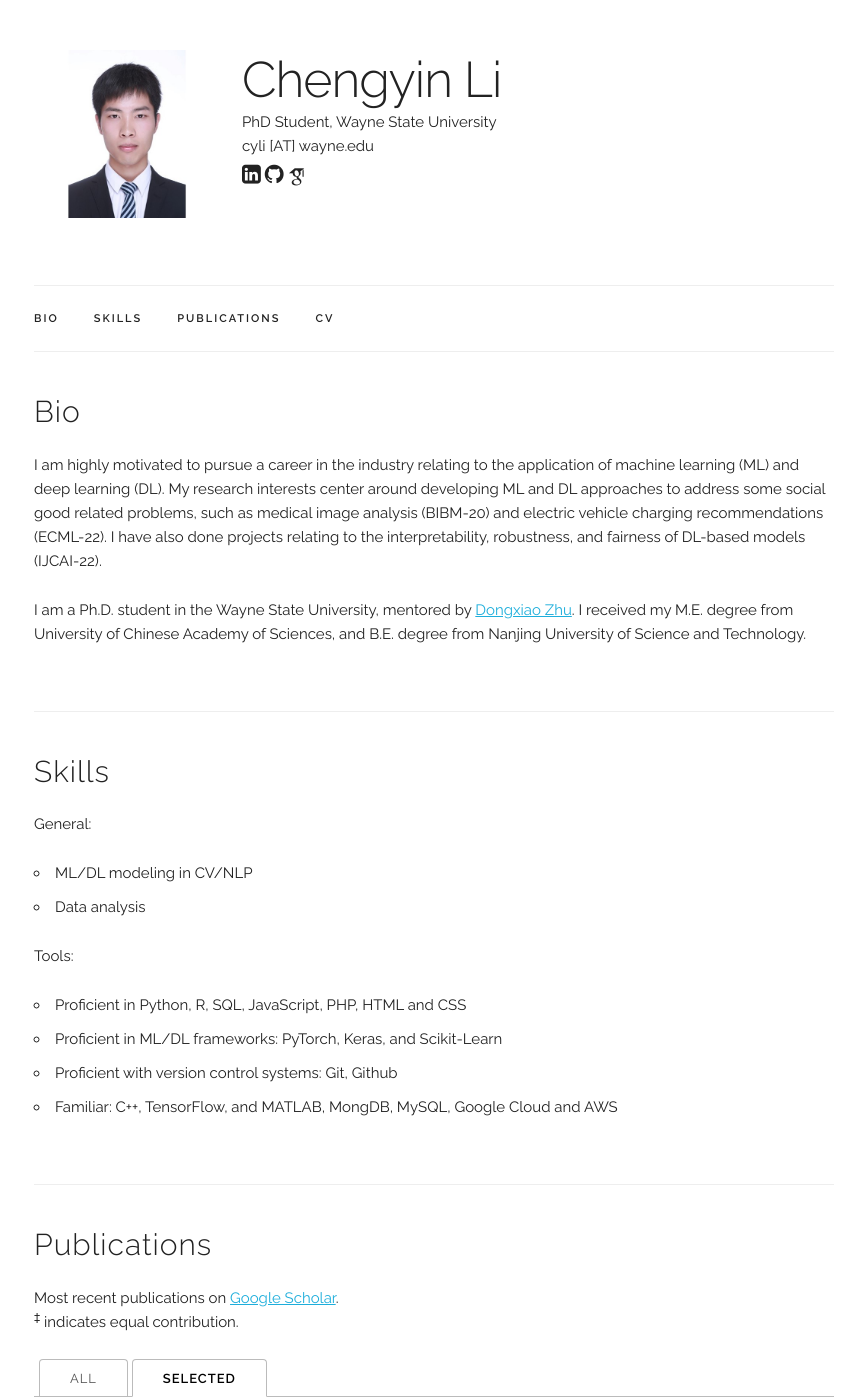
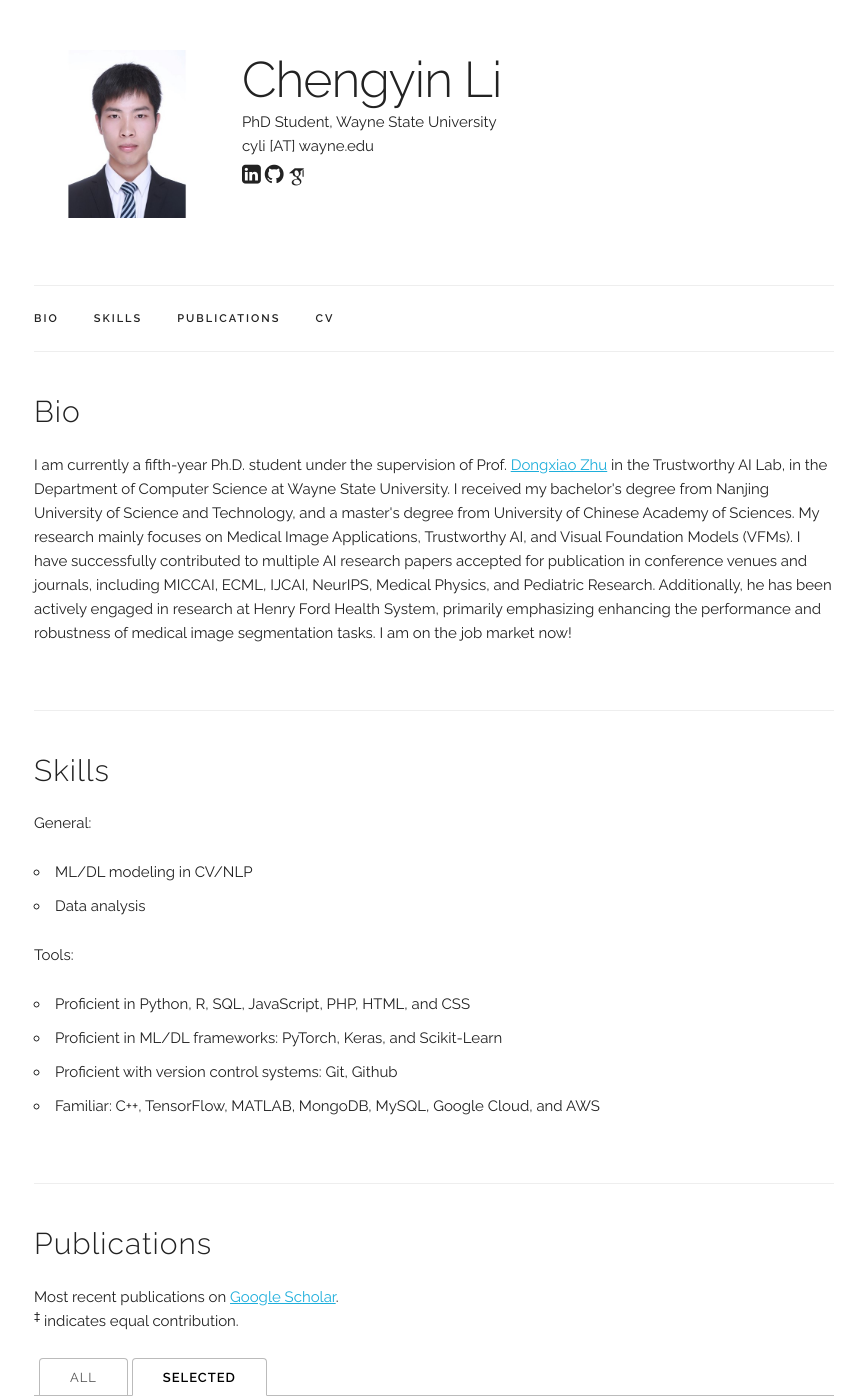
Before and after one commit to ChengyinLee/chengyinlee.github.io, a Jekyll site: the page built from index.html, in a window 1280 px wide and 1400 px high. Shown: the whole window, without its empty margins (206-1071 px from the left). Built offline with Jekyll 4.4.1, drawn with Linux system fonts in a browser that asks for light colours; some web fonts are replaced.

Commit message:
Update index.html

```diff
--- a/index.html
+++ b/index.html
@@ -6,43 +6,13 @@ title: Home
 <div class="docs-section" id="bio">
   <h4>Bio</h4>
   <p>
-     I am highly motivated to pursue a career in the industry relating to the application of machine learning (ML) and deep learning (DL).
-    My research interests center around developing ML and DL approaches to address some social good related problems, such as medical image analysis (BIBM-20)
-    and electric vehicle charging recommendations (ECML-22). I have also done projects relating to the interpretability, robustness, and fairness of DL-based models
-    (IJCAI-22).
-  </p>
-<!--   <p>
-    My research interests center around solving spatial-temporal data mining problems and applying the developed
-    learning approaches to broad AI applications in time series forecasting, sentiment analysis in NLP, and
-    healthcare outcome prediction.
-  </p> -->
-
-<!--   <p>
-    I am currently a Ph.D. Student in the Department of Computer Science at Wayne State University.
-    I am well motivated to pursue a research career after several years in the industry.
-    My research focuses on Trustworthy AI, including interpretability, robustness, and fairness.
-    Three first-authored AI research papers have been accepted for publication in major conference venues such as IJCAI and IJCNN.
-    I have also done some projects on machine learning applications in health informatics.
-  </p> -->
-
-  <p>
-  I am a Ph.D. student in the Wayne State University, mentored by <a href="https://dongxiaozhu.github.io/" target="_blank">Dongxiao Zhu</a>.
-  I received my M.E. degree from University of Chinese Academy of Sciences,
-  and B.E. degree from Nanjing University of Science and Technology.
-  </p>
-  <!--
-  I am a Postdoc at the department of Management Science and Engineering at Stanford University, working with <a href="https://web.stanford.edu/~jugander/" target="_blank">Johan Ugander</a>.
-  My research develops tools for analyzing large-scale social data, aiming to provide a better understanding of social structure and behaviors online while also impacting the design of digital social systems.
-  My work often falls at the intersections of Social Networks, Machine Learning, and Causal Inference.
+     I am currently a fifth-year Ph.D. student under the supervision of Prof. <a href="https://dongxiaozhu.github.io/" target="_blank">Dongxiao Zhu</a> in the Trustworthy AI Lab,
+    in the Department of Computer Science at Wayne State University. I received my bachelor's degree from Nanjing University of Science and Technology,
+    and a master's degree from University of Chinese Academy of Sciences. My research mainly focuses on Medical Image Applications, Trustworthy AI, and Visual Foundation Models (VFMs).
+    I have successfully contributed to multiple AI research papers accepted for publication in conference venues and journals, including MICCAI, ECML, IJCAI, NeurIPS, Medical Physics, and Pediatric Research.
+    Additionally, he has been actively engaged in research at Henry Ford Health System, primarily emphasizing enhancing the performance and robustness of medical image segmentation tasks.  I am on the job market now!
   </p>
 
-  <p>
-  I completed my Ph.D. from MIT in 2020 under the supervision of Deb Roy.
-  Before coming to MIT, I spent one year in Paris and one year in Barcelona doing a M.Sc. in Data mining and Knowledge Management.
-  I got my B.Sc. from Staffordshire University with First Class honors in Computer Science.
-  Throughout my graduate studies, I spent several summers doing internships in industry, including Yahoo! Labs, Amazon, LinkedIn, and Facebook.
-  </p>
-  -->
 </div>
 
 <!-- ========== Skills ========== -->
@@ -59,10 +29,10 @@ title: Home
   <p>
     Tools:
     <ul>
-      <li>Proficient in Python, R, SQL, JavaScript, PHP, HTML and CSS</li>
+      <li>Proficient in Python, R, SQL, JavaScript, PHP, HTML, and CSS</li>
       <li>Proficient in ML/DL frameworks: PyTorch, Keras, and Scikit-Learn</li>
       <li>Proficient with version control systems: Git, Github</li>
-      <li>Familiar: C++, TensorFlow, and MATLAB, MongDB, MySQL, Google Cloud and AWS</li>
+      <li>Familiar: C++, TensorFlow, MATLAB, MongoDB, MySQL, Google Cloud, and AWS</li>
     </ul>
   </p>
 </div>
```
